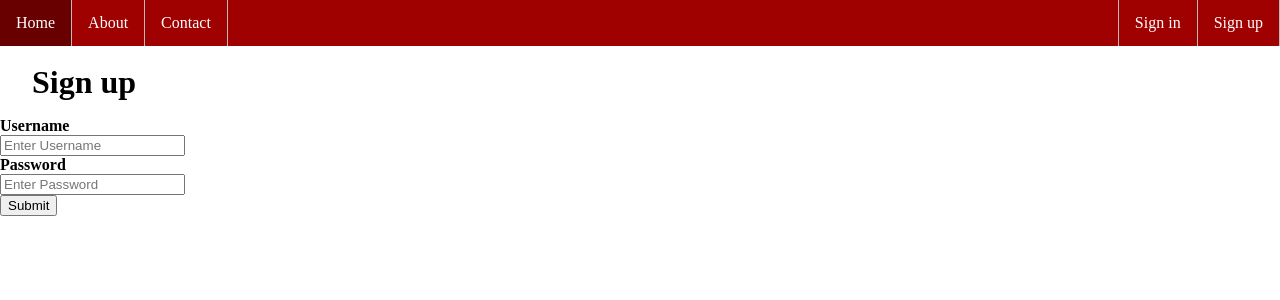
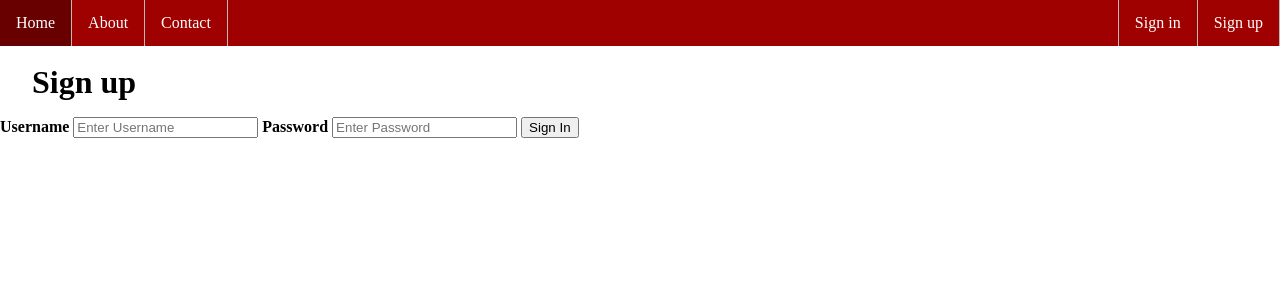
Before and after one commit to zhouyu9898/learnchinese, a Django app: page /signin in a window 1280 px wide. Shown: the top 300 px of the page. Run offline with Django 3.2, Linux system fonts and the light colour scheme.

Commit message:
restructured and formatted signin and signup buttons and inputs

```diff
--- a/learnchinese/chinesetest/templates/signin.html
+++ b/learnchinese/chinesetest/templates/signin.html
@@ -4,15 +4,16 @@
     <h1>Sign up</h1>
 
     <form action="{% url 'chinesetest:signin' %}" method="POST">
-        {% csrf_token %}
-        <label for="text"><b>Username</b></label>
-        <br>
-        <input type="text" placeholder="Enter Username" name="username" required>
-        <br>
-        <label for="psw"><b>Password</b></label>
-        <br>
-        <input type="password" placeholder="Enter Password" name="password" required>
-        <br>
-        <input type="submit" name="Submit">
+        <div class="signup_container">
+            {% csrf_token %}
+            <label for="text"><b>Username</b></label>
+            <input type="text" placeholder="Enter Username" name="username" required>
+
+            <label for="psw"><b>Password</b></label>
+            <input type="password" placeholder="Enter Password" name="password" required>
+
+            <button type="submit" class="signupbtn">Sign In</button>
+            <p class="error_msg">{{ login_error }}</p>
+        </div>
     </form>
 {% endblock content %}
```
Also changed, not shown: learnchinese/chinesetest/templates/signup.html (+8 -7 lines).
